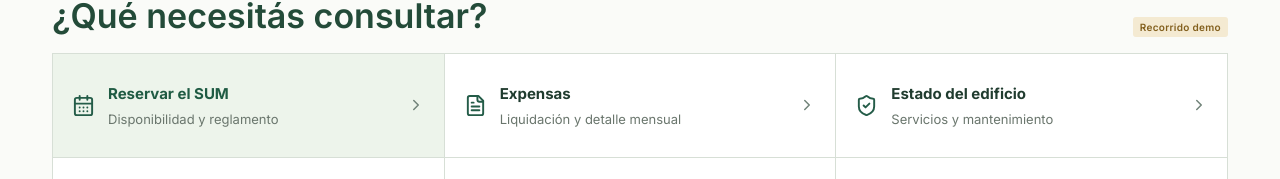
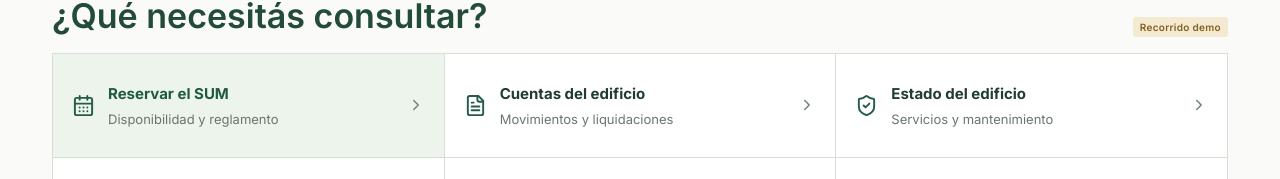
Before and after one commit to keitor300/portal-del-edificio, a React (Vite) app: page / in a window 1280 px wide. Shown: the part 704-883 px from the top of the page. Built offline with nearby package versions, Linux system fonts and the light colour scheme; the HTML template or start-up script is replaced by a standard one.

Commit message:
feat: make building accounts the primary owner entry

```diff
--- a/src/components/UI.tsx
+++ b/src/components/UI.tsx
@@ -14,4 +14,4 @@ export function Modal({title,onClose,children,wide=false}:{title:string;onClose:
 export function Confirm({title='Confirmar eliminación',description,onConfirm,onClose}:{title?:string;description:string;onConfirm:()=>void;onClose:()=>void}){return <Modal title={title} onClose={onClose}><p>{description}</p><div className="form-actions"><button className="button secondary" onClick={onClose}>Volver</button><button className="button danger" onClick={()=>{onConfirm();onClose();}}>Confirmar</button></div></Modal>;}
 export function UploadField({value,onChange,label='Adjuntar archivo'}:{value?:Attachment;onChange:(value:Attachment|undefined)=>void;label?:string}){const [error,setError]=useState('');return <div><Field label={label} hint="PDF, JPG, PNG, WebP o TXT. Hasta 1 MB."><input type="file" accept=".pdf,.jpg,.jpeg,.png,.webp,.txt" onChange={async e=>{const f=e.target.files?.[0];if(!f)return;try{onChange(await readAttachment(f));setError('');}catch(err){setError((err as Error).message);}e.target.value='';}}/></Field>{error&&<p className="error" role="alert">{error}</p>}{value&&<div className="attachment-label"><Paperclip size={18}/><span>{value.name}</span><button className="icon-button" title="Quitar archivo" aria-label="Quitar archivo" onClick={()=>onChange(undefined)} type="button"><X size={18}/></button></div>}</div>;}
 export function DocumentActions({attachment=demoPdf,label='Ver PDF'}:{attachment?:Attachment;label?:string}){const [open,setOpen]=useState(false);return <><div className="document-actions"><button className="button secondary" onClick={()=>setOpen(true)}><FileText size={18}/>{label}</button><button className="icon-button" title="Descargar documento" aria-label="Descargar documento" onClick={()=>downloadFile(attachment)}><Download size={20}/></button></div>{open&&<Modal title={attachment.name} onClose={()=>setOpen(false)} wide>{attachment.type.startsWith('image/')?<img className="document-image" src={attachment.url} alt={attachment.name}/>:<iframe className="document-preview" src={attachment.url} title={attachment.name}/>}<button className="button" onClick={()=>downloadFile(attachment)}><Download size={18}/>Descargar archivo</button></Modal>}</>;}
-export function Gateway({to,title,description,icon}:{to:string;title:string;description:string;icon:ReactNode}){return <Link className="gateway" to={to}><span className="gateway-icon">{icon}</span><span><strong>{title}</strong><small>{description}</small></span><ChevronRight size={21}/></Link>;}
+export function Gateway({to,title,description,icon,className=''}:{to:string;title:string;description:string;icon:ReactNode;className?:string}){return <Link className={`gateway ${className}`.trim()} to={to}><span className="gateway-icon">{icon}</span><span><strong>{title}</strong><small>{description}</small></span><ChevronRight size={21}/></Link>;}
--- a/src/features/content/Content.tsx
+++ b/src/features/content/Content.tsx
@@ -8,7 +8,7 @@ import { Confirm, DocumentActions, Empty, Field, Gateway, Modal, PageHeader, Sec
 import { EntityEditor, type EditField } from '../../components/EntityEditor';
 const gallery=[{src:'/images/fachada.jpg',title:'Nuestro edificio',alt:'Fachada del edificio en la esquina, con acceso en planta baja'},{src:'/images/hall.jpg',title:'El hall de entrada',alt:'Hall de entrada con ventanales, plantas y zona de recepción'},{src:'/images/sum.jpg',title:'Salón de usos múltiples',alt:'SUM equipado con mesas, sillas y amplios ventanales'},{src:'/images/vista.jpg',title:'La vista desde el edificio',alt:'Vista panorámica de la ciudad desde el edificio'}];
 export function BuildingGallery(){const [selected,setSelected]=useState<typeof gallery[number]>();return <><div className="building-gallery">{gallery.map(g=><button className="gallery-item" key={g.src} onClick={()=>setSelected(g)}><img src={g.src} alt={g.alt} loading="lazy"/><span>{g.title}<ImageIcon size={18}/></span></button>)}</div>{selected&&<Modal title={selected.title} onClose={()=>setSelected(undefined)} wide><img className="full-photo" src={selected.src} alt={selected.alt}/></Modal>}</>;}
-export function BuildingPage(){return <><PageHeader title="Mi edificio" description="La información del consorcio, en un solo lugar."/><div className="gateway-list"><Gateway to="/edificio/expensas" title="Expensas" description="Liquidación actual y meses anteriores" icon={<FileText/>}/><Gateway to="/edificio/reuniones" title="Reuniones" description="Próximo encuentro, propuestas y encuestas" icon={<CalendarDays/>}/><Gateway to="/edificio/documentos" title="Documentos" description="Actas, reglamento y archivos del edificio" icon={<FileText/>}/><Gateway to="/edificio/cuentas" title="Cuentas del edificio" description="Ingresos, gastos y presupuestos" icon={<Building2/>}/></div></>;}
+export function BuildingPage(){return <><PageHeader title="Mi edificio" description="La información del consorcio, en un solo lugar."/><div className="gateway-list"><Gateway className="gateway-featured" to="/edificio/cuentas" title="Cuentas del edificio" description="Movimientos, liquidaciones y presupuestos" icon={<Building2/>}/><Gateway to="/edificio/reuniones" title="Reuniones" description="Próximo encuentro, propuestas y encuestas" icon={<CalendarDays/>}/><Gateway to="/edificio/documentos" title="Documentos" description="Actas, reglamento y archivos del edificio" icon={<FileText/>}/><Gateway to="/edificio/expensas" title="Liquidaciones" description="Detalle mensual y meses anteriores" icon={<FileText/>}/></div></>;}
 export function DocumentsPage(){const {data}=usePortal();const [q,setQ]=useState('');const [cat,setCat]=useState('Todas');const docs=data.documents.filter(x=>(cat==='Todas'||x.category===cat)&&`${x.title} ${x.description}`.toLowerCase().includes(q.toLowerCase()));return <><PageHeader title="Documentos" description="La biblioteca del consorcio." back="/edificio"/><div className="toolbar"><label className="search-field"><Search size={20}/><input placeholder="Buscar un documento" aria-label="Buscar documento" value={q} onChange={e=>setQ(e.target.value)}/></label><Field label="Categoría"><select value={cat} onChange={e=>setCat(e.target.value)}>{['Todas',...new Set(data.documents.map(d=>d.category))].map(c=><option key={c}>{c}</option>)}</select></Field></div><div className="list">{docs.map(d=><div className="list-row" key={d.id}><span className="file-icon"><FileText/></span><div className="row-main"><span className="eyebrow">{d.category}</span><h3>{d.title}</h3><p>{formatDate(d.date)} · Documento demo</p></div><DocumentActions attachment={d.attachment}/></div>)}{!docs.length&&<Empty/>}</div><Link className="text-link" to="/edificio/obras">Seguimiento de obras<ArrowUpRight size={18}/></Link></>;}
 export function MorePage(){return <><PageHeader title="Más" description="La vida del edificio, más allá de lo cotidiano."/><div className="gateway-list"><Gateway to="/mas/disponibilidades" title="Disponibilidades" description="Departamentos y cocheras" icon={<KeyRound/>}/><Gateway to="/mas/objetos" title="Objetos perdidos" description="Objetos encontrados en espacios comunes" icon={<Search/>}/><Gateway to="/mas/preguntas" title="Preguntas frecuentes" description="Respuestas a consultas habituales" icon={<CircleHelp/>}/><Gateway to="/mas/calendario" title="Calendario" description="Fechas y actividades del consorcio" icon={<CalendarDays/>}/><Gateway to="/mas/estado" title="Estado del edificio" description="Servicios, espacios y trabajos en curso" icon={<Building2/>}/></div></>;}
 export function StatusList({compact=false}:{compact?:boolean}){const {data}=usePortal();return <div className="status-list">{data.statuses.slice(0,compact?3:undefined).map(s=>{const warning=/mantenimiento|corte|cerrado|reparación/i.test(s.status??'');return <div className="status-row" key={s.id}><span className={warning?'state-symbol warning':'state-symbol'}>{warning?<Wrench size={18}/>:<CheckCircle2 size={18}/>}</span><div className="row-main"><strong>{s.title}</strong>{!compact&&<p>{s.description}</p>}</div><span className={warning?'state-text warning':'state-text'}>{s.status}</span></div>;})}</div>;}
--- a/src/features/owner/OwnerHome.tsx
+++ b/src/features/owner/OwnerHome.tsx
@@ -19,11 +19,11 @@ export function OwnerHomePage() {
 
     {urgent && <Link to={`/demo/propietario/novedades/${urgent.id}`} className="urgent-notice"><span className="urgent-symbol"><Droplets size={25} /></span><div><strong>{urgent.title}</strong><p>{urgent.description.split('. ')[0]}.</p></div><span className="urgent-link">Ver información<ArrowRight size={19} /></span></Link>}
 
-    <section className="owner-primary-actions" aria-labelledby="owner-actions-title"><div className="owner-primary-heading"><div><span className="eyebrow">Acciones principales</span><h2 id="owner-actions-title">¿Qué necesitás hacer?</h2></div><span className="muted">Unidad 7B</span></div><div className="owner-primary-grid"><Link to="/demo/propietario/servicios/sum"><CalendarDays size={23} /><span><strong>Reservar el SUM</strong><small>Elegí fecha y turno</small></span><ArrowUpRight size={18} /></Link><Link to="/demo/propietario/edificio/expensas"><FileText size={23} /><span><strong>Ver expensas</strong><small>Liquidación de tu unidad</small></span><ArrowUpRight size={18} /></Link><Link to="/demo/propietario/servicios/reclamos?new=1"><Wrench size={23} /><span><strong>Informar un problema</strong><small>Crear y seguir un reclamo</small></span><ArrowUpRight size={18} /></Link></div></section>
+    <section className="owner-primary-actions" aria-labelledby="owner-actions-title"><div className="owner-primary-heading"><div><span className="eyebrow">Acciones principales</span><h2 id="owner-actions-title">¿Qué necesitás hacer?</h2></div><span className="muted">Unidad 7B</span></div><div className="owner-primary-grid"><Link to="/demo/propietario/servicios/sum"><CalendarDays size={23} /><span><strong>Reservar el SUM</strong><small>Elegí fecha y turno</small></span><ArrowUpRight size={18} /></Link><Link to="/demo/propietario/edificio/cuentas"><FileText size={23} /><span><strong>Ver cuentas</strong><small>Movimientos y liquidaciones</small></span><ArrowUpRight size={18} /></Link><Link to="/demo/propietario/servicios/reclamos?new=1"><Wrench size={23} /><span><strong>Informar un problema</strong><small>Crear y seguir un reclamo</small></span><ArrowUpRight size={18} /></Link></div></section>
 
     <div className="owner-home-columns"><div>
       <Section title="Tu actividad"><div className="owner-activity-list">{meeting && <Link className="list-row" to="/demo/propietario/edificio/reuniones"><CalendarDays size={21} /><div className="row-main"><span className="eyebrow">Próxima reunión</span><h3>{meeting.title}</h3><p>{formatDate(meeting.date)} · {meeting.time} h · {meeting.place}</p></div><ArrowUpRight size={19} /></Link>}{reservation && <Link to="/demo/propietario/servicios/sum" className="list-row"><CalendarDays size={21} /><div className="row-main"><h3>Tu reserva del SUM</h3><p>{formatDate(reservation.date)} · {reservation.time} a {reservation.endTime} h</p></div><Status tone="green">Confirmada</Status></Link>}{issue && <Link to="/demo/propietario/servicios/reclamos" className="list-row"><MessageSquare size={21} /><div className="row-main"><h3>{issue.title}</h3><p>Tu reclamo · {issue.status}</p></div><ArrowUpRight size={19} /></Link>}{!meeting && !reservation && !issue && <Empty>No tenés actividad pendiente.</Empty>}</div></Section>
       <Section title="Últimas novedades" action={<Link className="text-link" to="/demo/propietario/novedades">Ver todas<ArrowUpRight size={18} /></Link>}><div className="list">{recentNotices.map(notice => <Link className="notice-row" to={`/demo/propietario/novedades/${notice.id}`} key={notice.id}><div className="notice-icon"><MessageSquare size={20} /></div><div className="row-main"><div className="row-meta"><span>{notice.category}</span><span>{formatDate(notice.date)}</span></div><h3>{notice.title}</h3><p>{notice.description}</p></div><ArrowUpRight className="row-arrow" size={19} /></Link>)}{!recentNotices.length && <Empty>No hay novedades publicadas.</Empty>}</div></Section>
-    </div><aside className="owner-home-aside">{expense && <section className="expense-summary"><div className="expense-top"><FileText size={24} /><span>Expensas de tu unidad</span></div><h2>{expense.title}</h2><p className="expense-amount">{money(expense.amount ?? 0)}</p><p className="expense-due"><Clock3 size={17} />Vence el {formatDate(expense.dueDate ?? expense.date)}</p><Link className="button" to="/demo/propietario/edificio/expensas">Ver liquidación<ArrowRight size={18} /></Link><small>Importe de muestra · Sin pagos online</small></section>}<Section title="Cómo está el edificio" action={<Link className="text-link" to="/demo/propietario/mas">Ver más<ArrowUpRight size={18} /></Link>}><StatusList compact /></Section><figure className="home-building"><img src="/images/fachada.jpg" alt="El edificio: fachada con amplios balcones y entrada en la esquina" width="802" height="829" /><figcaption><Building2 size={18} /><span>Un espacio que compartimos.</span></figcaption></figure></aside></div>
+    </div><aside className="owner-home-aside">{expense && <section className="expense-summary"><div className="expense-top"><FileText size={24} /><span>Cuentas de tu unidad</span></div><h2>{expense.title.replace(/^Expensas/, 'Cuentas')}</h2><p className="expense-amount">{money(expense.amount ?? 0)}</p><p className="expense-due"><Clock3 size={17} />Vence el {formatDate(expense.dueDate ?? expense.date)}</p><Link className="button" to="/demo/propietario/edificio/cuentas">Ver cuenta<ArrowRight size={18} /></Link><small>Importe de muestra · Sin pagos online</small></section>}<Section title="Cómo está el edificio" action={<Link className="text-link" to="/demo/propietario/mas">Ver más<ArrowUpRight size={18} /></Link>}><StatusList compact /></Section><figure className="home-building"><img src="/images/fachada.jpg" alt="El edificio: fachada con amplios balcones y entrada en la esquina" width="802" height="829" /><figcaption><Building2 size={18} /><span>Un espacio que compartimos.</span></figcaption></figure></aside></div>
   </>;
 }
--- a/src/features/owner/OwnerMenu.tsx
+++ b/src/features/owner/OwnerMenu.tsx
@@ -11,7 +11,7 @@ const groups: { title: string; items: MenuItem[] }[] = [
     { to: '/demo/propietario/servicios/chat', title: 'Hablar con administración', description: 'Enviar una consulta de tu unidad', Icon: MessageCircle },
   ] },
   { title: 'Mi edificio', items: [
-    { to: '/demo/propietario/edificio/expensas', title: 'Expensas', description: 'Liquidación y vencimientos', Icon: FileText },
+    { to: '/demo/propietario/edificio/cuentas', title: 'Cuentas del edificio', description: 'Movimientos, liquidaciones y presupuestos', Icon: FileText },
     { to: '/demo/propietario/edificio/documentos', title: 'Documentos', description: 'Actas, reglamento y archivos', Icon: FileText },
     { to: '/demo/propietario/mas/estado', title: 'Estado del edificio', description: 'Servicios y mantenimiento', Icon: Wrench },
     { to: '/demo/propietario/edificio/obras', title: 'Obras y avances', description: 'Seguimiento de trabajos', Icon: Wrench },
--- a/src/features/public/Public.tsx
+++ b/src/features/public/Public.tsx
@@ -53,7 +53,7 @@ export function PublicHomePage() {
       <div className="public-section-heading"><div><span className="public-kicker">Accesos rápidos</span><h2 id="actions-title">¿Qué necesitás consultar?</h2></div><span className="public-demo-badge">Recorrido demo</span></div>
       <div className="public-action-grid">
         <Link className="public-action public-action-sum" to="/demo/propietario/servicios/sum"><CalendarDays size={23} /><span><strong>Reservar el SUM</strong><small>Disponibilidad y reglamento</small></span><ChevronRight size={18} /></Link>
-        <Link className="public-action" to="/demo/propietario/edificio/expensas"><FileText size={23} /><span><strong>Expensas</strong><small>Liquidación y detalle mensual</small></span><ChevronRight size={18} /></Link>
+        <Link className="public-action" to="/demo/propietario/edificio/cuentas"><FileText size={23} /><span><strong>Cuentas del edificio</strong><small>Movimientos y liquidaciones</small></span><ChevronRight size={18} /></Link>
         <Link className="public-action" to="/demo/propietario/mas/estado"><ShieldCheck size={23} /><span><strong>Estado del edificio</strong><small>Servicios y mantenimiento</small></span><ChevronRight size={18} /></Link>
         <Link className="public-action" to="/demo/propietario/edificio/documentos"><FileText size={23} /><span><strong>Documentos</strong><small>Actas, reglamento y archivos</small></span><ChevronRight size={18} /></Link>
         <Link className="public-action" to="/demo/propietario/servicios/reclamos"><ClipboardList size={23} /><span><strong>Hacer un reclamo</strong><small>Seguimiento de solicitudes</small></span><ChevronRight size={18} /></Link>
@@ -81,7 +81,7 @@ export function PublicHomePage() {
       <div className="public-building-grid">{gallery.map(item => <figure key={item.src}><img src={item.src} alt={item.alt} /><figcaption>{item.label}</figcaption></figure>)}</div>
     </section>
 
-    <section className="public-about" aria-labelledby="about-title"><div><span className="public-kicker">Un solo lugar</span><h2 id="about-title">Lo cotidiano, más claro.</h2></div><div className="public-about-copy"><p>El portal reúne comunicaciones, documentos, espacios comunes, expensas y el estado general del edificio para que cada vecino encuentre lo importante sin perderse.</p><Link to="/demo/propietario" className="public-text-link">Explorar la demostración <ArrowUpRight size={17} /></Link></div></section>
+    <section className="public-about" aria-labelledby="about-title"><div><span className="public-kicker">Un solo lugar</span><h2 id="about-title">Lo cotidiano, más claro.</h2></div><div className="public-about-copy"><p>El portal reúne comunicaciones, documentos, espacios comunes, cuentas y el estado general del edificio para que cada vecino encuentre lo importante sin perderse.</p><Link to="/demo/propietario" className="public-text-link">Explorar la demostración <ArrowUpRight size={17} /></Link></div></section>
   </PublicLayout>;
 }
 
```
Also changed, not shown: src/styles/global.css.
